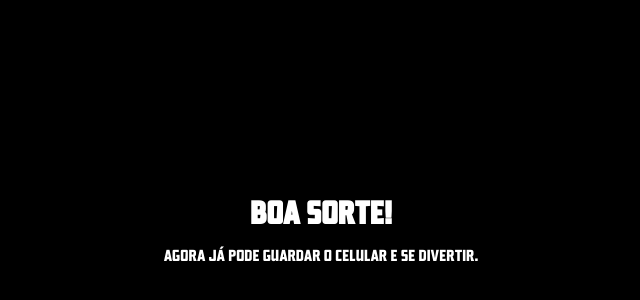
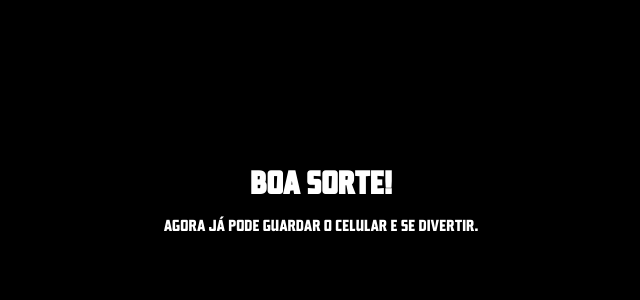
Before and after one commit to lanjosdev/beta-fanta, a React (Vite) app: page /fim in a window 1280 px wide. Shown: the part 170-470 px from the top of the page, without its empty margins (319-959 px from the left). Built offline with nearby package versions, Linux system fonts and the light colour scheme.

Commit message:
ajuste tela fim

```diff
--- a/src/pages/Fim/fim.scss
+++ b/src/pages/Fim/fim.scss
@@ -5,4 +5,9 @@ main.Container.fim {
     display: flex;
     align-items: center;
     text-align: center;
+
+    .grid {
+        position: relative;
+        top: -30px;
+    }
 }
```
